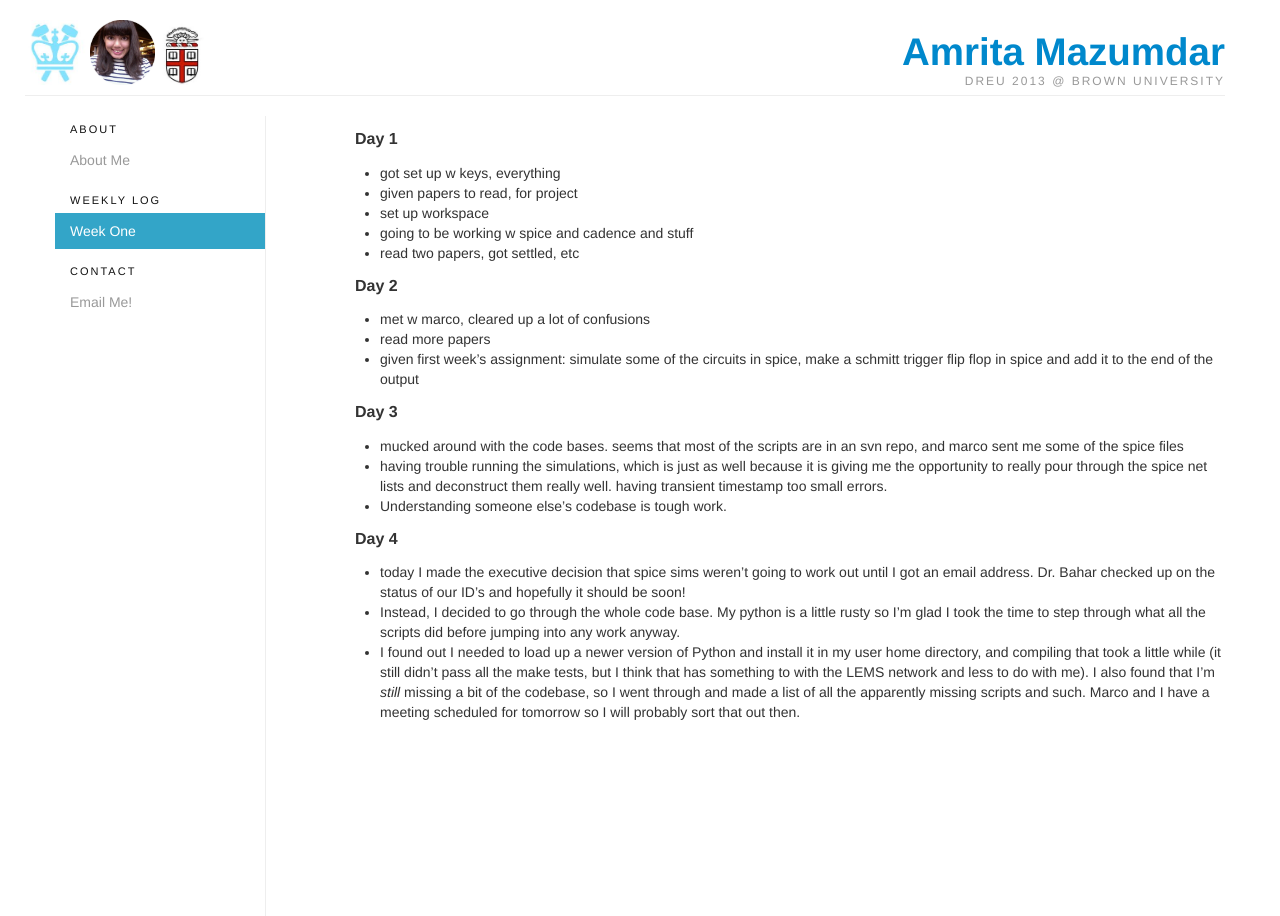
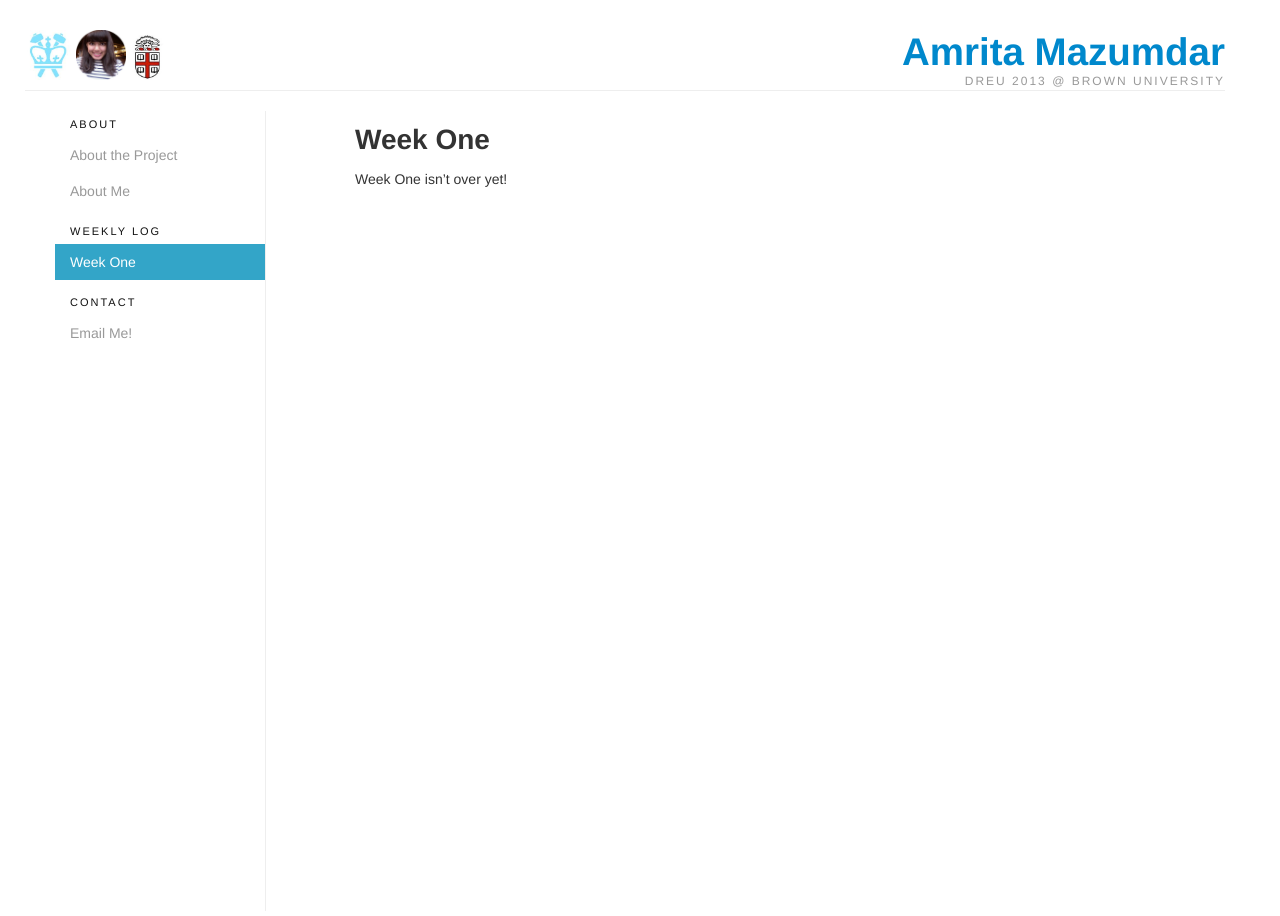
Before and after one commit to amritamaz/dreu-blog, a Jekyll site: the page built from _posts/2013-06-15-week-one.md, in a window 1280 px wide. Built offline with Jekyll 4.4.1, drawn with Linux system fonts in a browser that asks for light colours; nearby versions of some CDN libraries; Markdown is read by kramdown in place of the engine named in the settings.

Commit message:
more updates

```diff
--- a/_layouts/post.html
+++ b/_layouts/post.html
@@ -25,7 +25,7 @@
 
         <div class="span9">
           <div id="post">
-            <div id="title">{{ post.title }}</div>
+            <div id="title"><h1>{{ page.title }}</h1></div>
             {{content}}
           </div>
         </div>
--- a/_posts/2013-06-15-week-one.md
+++ b/_posts/2013-06-15-week-one.md
@@ -4,39 +4,4 @@ title: Week One
 category: weekly log
 ---
 
-## Day 1
- + got set up w keys, everything
- + given papers to read, for project
- + set up workspace
- + going to be working w spice and cadence and stuff
- + read two papers, got settled, etc
-
-## Day 2
- + met w marco, cleared up a lot of confusions
- + read more papers
- + given first week's assignment: simulate some of the circuits in spice,
- make a schmitt trigger flip flop in spice and add it to the end of the output
-
-
-## Day 3
- + mucked around with the code bases. seems that most of the scripts are in an
-  svn repo, and marco sent me some of the spice files
- + having trouble running the simulations, which is just as well because it is
- giving me the opportunity to really pour through the spice net lists and
- deconstruct them really well. having transient timestamp too small errors.
- + Understanding someone else's codebase is tough work.
-
-## Day 4
- + today I made the executive decision that spice sims weren't going to work out
- until I got an email address. Dr. Bahar checked up on the status of our ID's
- and hopefully it should be soon!
- + Instead, I decided to go through the whole code base. My python is a little
- rusty so I'm glad I took the time to step through what all the scripts did
- before jumping into any work anyway.
- + I found out I needed to load up a newer version of Python and install it
- in my user home directory, and compiling that took a little while (it still
- didn't pass all the make tests, but I think that has something to with the
- LEMS network and less to do with me). I also found that I'm _still_ missing a
- bit of the codebase, so I went through and made a list of all the apparently
- missing scripts and such. Marco and I have a meeting scheduled for tomorrow
- so I will probably sort that out then.
+Week One isn't over yet!
--- a/assets/css/style.css
+++ b/assets/css/style.css
@@ -15,11 +15,11 @@ body {
 #logos {
 float: left;
 padding-bottom: 10px;
-margin-top: -10px;
+margin-top: 0px;
 }
 
 #logos img{
-  height: 65px;
+  height: 50px;
 }
 
 #bottom{
--- a/index.html
+++ b/index.html
@@ -9,6 +9,9 @@ This website is a record of my summer research experience at
 Distributed Research Experience for Undergraduates
 (<a href="https://parasol.tamu.edu/dreu/">DREU</a>) program.
 
+You can use the links on the right to read about my project,
+ the people involved, or a week-by-week log of my experience.
+
 <div id="barus">
 <img src="./assets/img/barus.jpg">
 Barus &amp; Holley &mdash; I work here!
```
Also changed, not shown: _posts/2013-06-10-about-me.md (+4 -20 lines), _posts/2013-06-10-the-project.md (added, +40 -0 lines).
